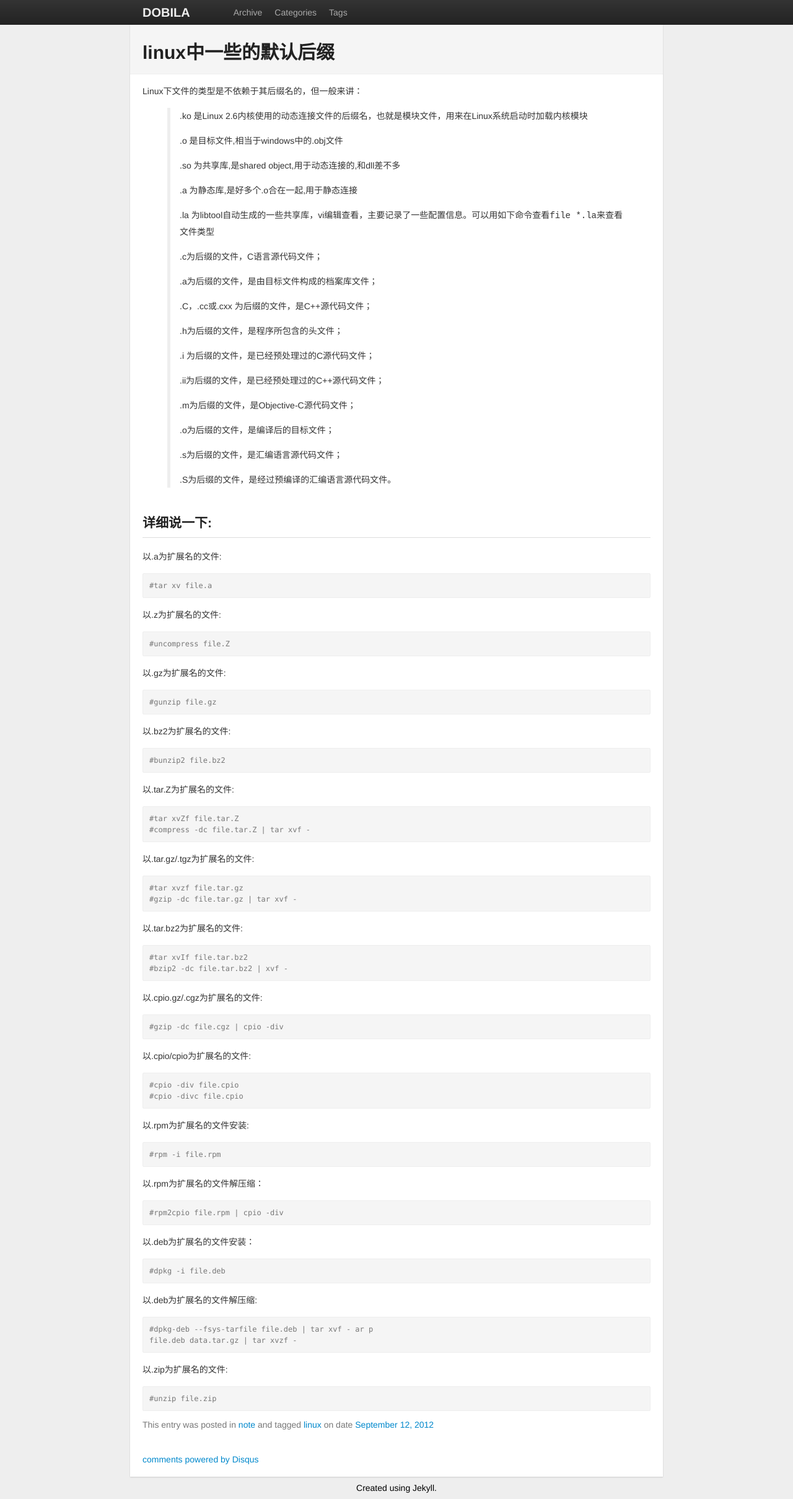
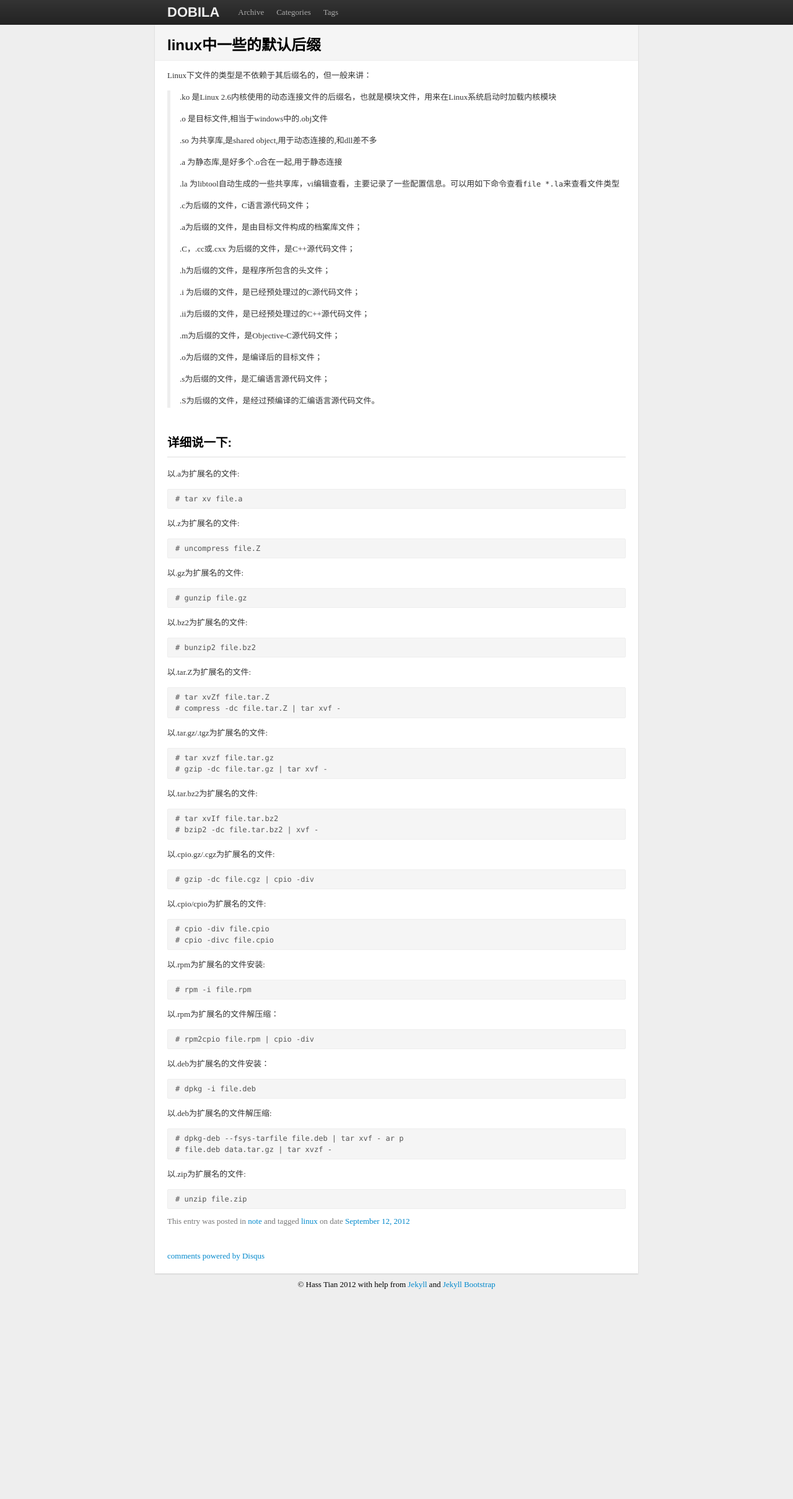
Before and after one commit to bugcook/eorza.github.com, a Jekyll site: the page built from _posts/2012-09-12-some-default-suffix-in-linux.md, in a window 1280 px wide. Shown: the whole page at 62% size. Built offline with Jekyll 4.4.1, drawn with Linux system fonts in a browser that asks for light colours; comment, search, counter and statistics services are not loaded; after the commit the page ends 2091 px from its top, so only the background shows below that.

Commit message:
Change default font size to 13px and remove default font family.

```diff
--- a/_layouts/default.html
+++ b/_layouts/default.html
@@ -2,6 +2,7 @@
 <html>
 	<head>
 		<meta charset="UTF-8" />
+        <meta name="viewport" content="width=device-width, initial-scale=1">
 		<title>{{ page.title }}</title>
 		<link rel="stylesheet" href="/assets/stylesheets/style.css" type="text/css" />
 	</head>
@@ -23,7 +24,10 @@
 
 		<footer id="colophon" class="site-footer">
 			<div class="site-info">
-				Created using Jekyll.
+				© Hass Tian 2012 with help from
+                <a href="https://github.com/mojombo/jekyll" target="_blank">Jekyll</a>
+                and
+                <a href="http://jekyllbootstrap.com" target="_blank">Jekyll Bootstrap</a>
 			</div>
 		</footer>
 	</body>
--- a/_layouts/page.html
+++ b/_layouts/page.html
@@ -5,7 +5,6 @@ layout: default
 <section id="primary">
 	<header class="page-header">
 		<h1>{{ page.title }}</h1>
-		<h2>{{ page.tagline }}</h2>
 	</header>
 
 	<div class="page-content">
--- a/_posts/2012-09-12-some-default-suffix-in-linux.md
+++ b/_posts/2012-09-12-some-default-suffix-in-linux.md
@@ -52,61 +52,61 @@ Linux下文件的类型是不依赖于其后缀名的，但一般来讲：
 
 以.a为扩展名的文件:
 
-	#tar xv file.a
+	# tar xv file.a
 
 以.z为扩展名的文件:
 
-	#uncompress file.Z
+	# uncompress file.Z
 
 以.gz为扩展名的文件:
 
-	#gunzip file.gz
+	# gunzip file.gz
 
 以.bz2为扩展名的文件:
 
-	#bunzip2 file.bz2
+	# bunzip2 file.bz2
 
 以.tar.Z为扩展名的文件:
 
-	#tar xvZf file.tar.Z
-	#compress -dc file.tar.Z | tar xvf -
+	# tar xvZf file.tar.Z
+	# compress -dc file.tar.Z | tar xvf -
 
 以.tar.gz/.tgz为扩展名的文件:
 
-	#tar xvzf file.tar.gz
-	#gzip -dc file.tar.gz | tar xvf -
+	# tar xvzf file.tar.gz
+	# gzip -dc file.tar.gz | tar xvf -
 
 以.tar.bz2为扩展名的文件:
 
-	#tar xvIf file.tar.bz2
-	#bzip2 -dc file.tar.bz2 | xvf -
+	# tar xvIf file.tar.bz2
+	# bzip2 -dc file.tar.bz2 | xvf -
 
 以.cpio.gz/.cgz为扩展名的文件:
 
-	#gzip -dc file.cgz | cpio -div
+	# gzip -dc file.cgz | cpio -div
 
 以.cpio/cpio为扩展名的文件:
 
-	#cpio -div file.cpio
-	#cpio -divc file.cpio
+	# cpio -div file.cpio
+	# cpio -divc file.cpio
 
 以.rpm为扩展名的文件安装:
 
-	#rpm -i file.rpm
+	# rpm -i file.rpm
 
 以.rpm为扩展名的文件解压缩：
 
-	#rpm2cpio file.rpm | cpio -div
+	# rpm2cpio file.rpm | cpio -div
 
 以.deb为扩展名的文件安装：
 
-	#dpkg -i file.deb
+	# dpkg -i file.deb
 
 以.deb为扩展名的文件解压缩:
 
-	#dpkg-deb --fsys-tarfile file.deb | tar xvf - ar p
-	file.deb data.tar.gz | tar xvzf -
+	# dpkg-deb --fsys-tarfile file.deb | tar xvf - ar p
+	# file.deb data.tar.gz | tar xvzf -
 
 以.zip为扩展名的文件:
 
-	#unzip file.zip
+	# unzip file.zip
--- a/archive.html
+++ b/archive.html
@@ -1,7 +1,6 @@
 ---
 layout: page
 title: Archive
-tagline: Remembrance of things past
 group: navigation
 ---
 
--- a/assets/stylesheets/style.css
+++ b/assets/stylesheets/style.css
@@ -4,20 +4,29 @@ Author URI: http://dobila.info
 Description: Basicly this is my first css.
 */
 
+/* =Reset
+-------------------------------------------------------------- */
+blockquote {
+    margin: 1em 0;
+}
+ul {
+    padding: 1em;
+    list-style-position:inside;
+}
+
 /* =Basic structure
 -------------------------------------------------------------- */
 body {
 	background: #EEE url('../images/top-bg.png') repeat-x;
-	font-size: 14px;
-	font-family: helvetica, arial, clean, sans-serif;
+	font-size: 13px;
 	margin: 0;
 }
 
 .site-header,
 .site-wrapper,
 .site-footer {
-	max-width: 860px;
-	margin: auto;
+	max-width: 780px;
+	margin: 0 auto;
 }
 
 .site-wrapper {
@@ -33,10 +42,6 @@ body {
 
 /* =Common things
 -------------------------------------------------------------- */
-h1, h2, h3, h4, h5, h6 {
-	font-weight: bold;
-	color: #222;
-}
 a {
 	color: #08C;
 	text-decoration: none;
@@ -45,8 +50,13 @@ a:hover {
 	color: #00438A;
 	text-decoration: underline;
 }
-
-
+pre,
+code {
+	font: 12px Consolas, Monaco, Andale Mono, Courier New, monospace;
+}
+h1, h2, h3, h4, h5, h6 {
+    font-family: "Helvetica Neue",Helvetica,Arial,sans-serif;
+}
 /* =Header
 -------------------------------------------------------------- */
 .site-header {
@@ -55,37 +65,39 @@ a:hover {
 .site-header a:hover {
 	text-decoration: none;
 }
+/* h1 */
 .site-header h1 {
 	margin: 0;
+    float: left;
 }
 .site-header h1 a {
 	display: block;
 	padding: 0 20px;
 	color: #EFEFEF;
 	font-weight: bold;
-	float: left;
-	font-size: 20px;
 	line-height: 40px;
+    font-size: 22px;
 	text-transform: uppercase;
 }
 .site-header h1 a:hover {
 	background: rgba(255, 255, 255, 0.05)
 }
+/* nav */
 .site-header nav {
-	float: left;
+    float: left;
 }
 .site-header nav ul {
 	margin: 0;
+    padding: 0;
 	list-style: none;
 }
-.site-header nav li {
-	float: left;
+.site-header nav ul li {
+    float: left;
 }
 .site-header nav a {
 	display: block;
 	color: #AAA;
 	line-height: 40px;
-	font-size: 14px;
 	padding: 0 10px;
 }
 .site-header nav a:hover,
@@ -99,20 +111,11 @@ a:hover {
 .page-header {
 	background: whiteSmoke;
 	border-bottom: 1px solid #EEE;
-	padding: 20px 0 15px 20px;
+    padding: 1em 0 .7em 20px;
 }
-
 .page-header h1 {
-	display: inline-block;
-	font-size: 30px;
-	margin: 0;
-}
-.page-header h2 {
-	display: inline-block;
-	font-size: 18px;
-	font-weight: normal;
-	margin-left: 30px;
-	color: #BFBFBF;
+    font-size: 24px;
+    margin: 0;
 }
 
 /* layout */
@@ -127,22 +130,12 @@ a:hover {
 }
 .page-content h3 {
 	margin-top: 30px;
-	font-size: 18px;
-}
-.page-content h4 {
-	font-size: 16px;
-}
-.page-content h5 {
-	font-size: 14px;
-}
-.page-content h6 {
-	font-size: 13px;
 }
 
 .page-content p,
 .page-content li,
 .page-content figcaption {
-	line-height: 26px;
+	line-height: 22px;
 	color: #333;
 }
 
@@ -158,16 +151,12 @@ a:hover {
 	color: gray;
 }
 .page-content pre {
-	padding: 10px;
+	padding: .5em 1em;
 	background: whiteSmoke;
 	border: 1px solid #EEE;
 	line-height: 18px;
 	border-radius: 2px;
-	color: #777;
-}
-.page-content pre code {
-	font-family: Consolas, Monaco, Andale Mono, Courier New, monospace;
-	font-size: 12px;
+	color: #555;
 }
 
 .page-content blockquote {
```
